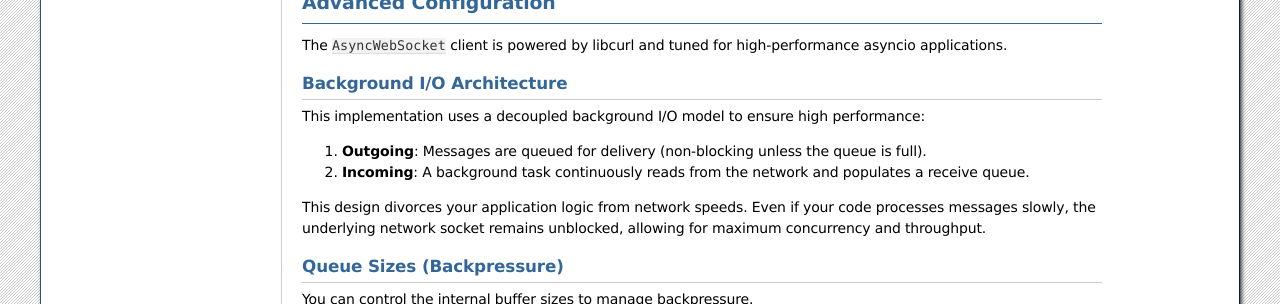
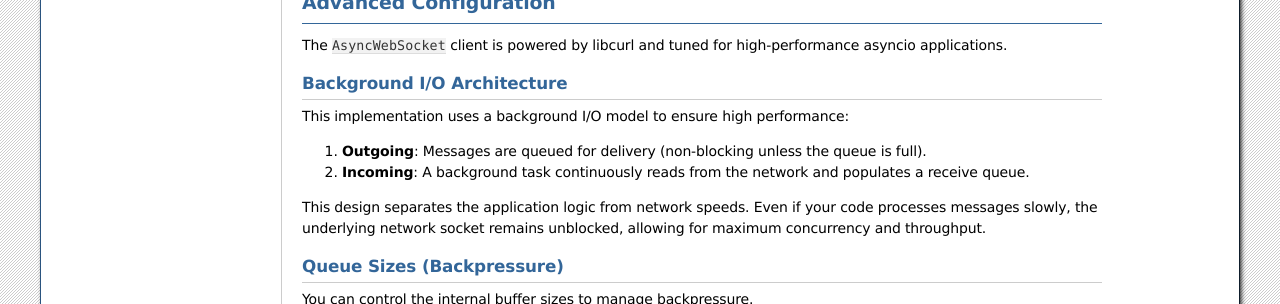
Before and after one commit to lexiforest/curl_cffi, a Sphinx documentation site: the page built from docs/websockets.rst, in a window 1280 px wide and 900 px high, scrolled down 3186 px. Shown: the part 152-456 px from the top of the window. Built offline with Sphinx 7.4.7, drawn with Linux system fonts in a browser that asks for light colours.

Commit message:
Spelling

```diff
--- a/docs/websockets.rst
+++ b/docs/websockets.rst
@@ -202,12 +202,12 @@ The ``AsyncWebSocket`` client is powered by libcurl and tuned for high-performan
 Background I/O Architecture
 ---------------------------
 
-This implementation uses a decoupled background I/O model to ensure high performance:
+This implementation uses a background I/O model to ensure high performance:
 
 1.  **Outgoing**: Messages are queued for delivery (non-blocking unless the queue is full).
 2.  **Incoming**: A background task continuously reads from the network and populates a receive queue.
 
-This design divorces your application logic from network speeds. Even if your code processes messages slowly, the underlying network socket remains unblocked, allowing for maximum concurrency and throughput.
+This design separates the application logic from network speeds. Even if your code processes messages slowly, the underlying network socket remains unblocked, allowing for maximum concurrency and throughput.
 
 Queue Sizes (Backpressure)
 --------------------------
```
